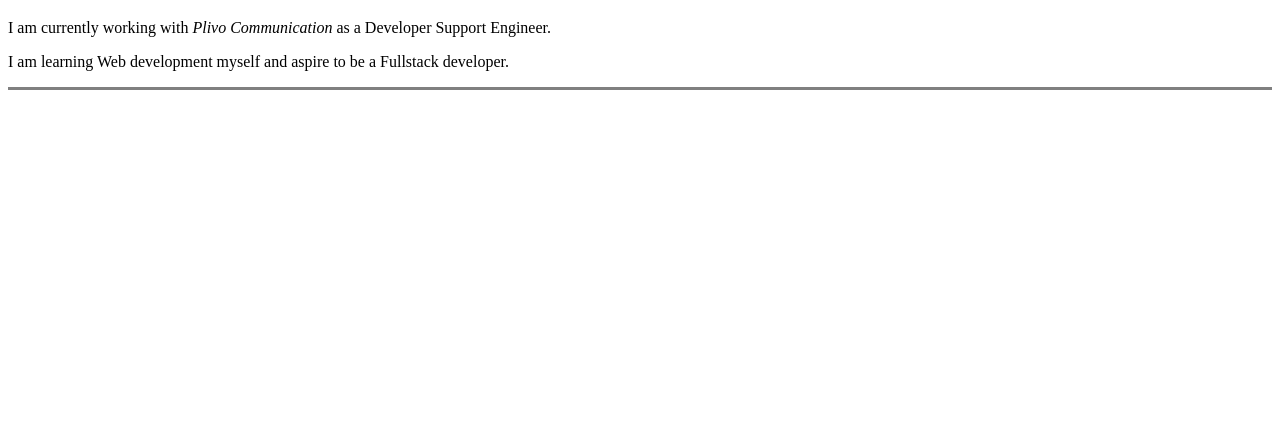
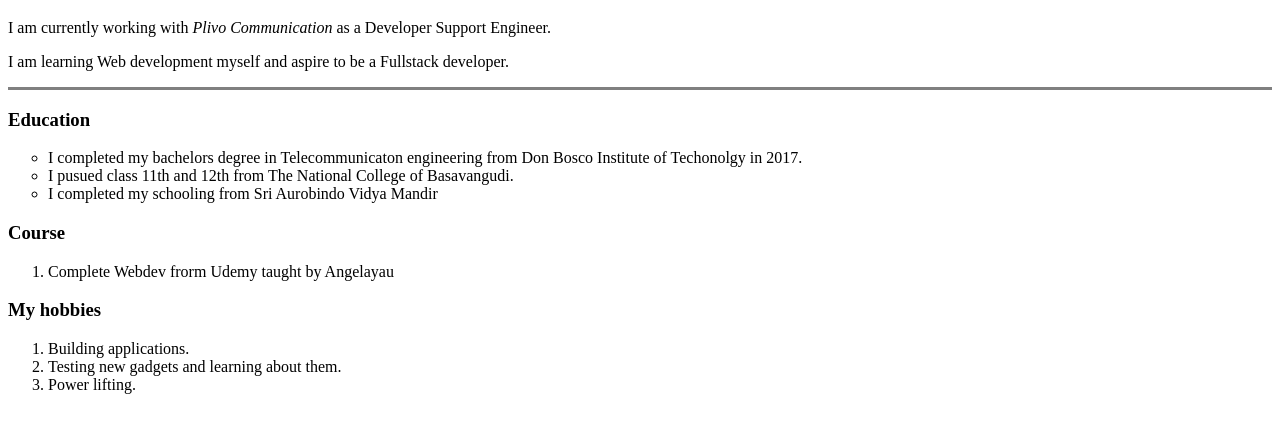
Before and after one commit to loki-NK/Webdev, a plain HTML site: page Webdev/HTML- My personal Site/index.html in a window 1280 px wide. Shown: the part 61-494 px from the top of the page. Drawn offline with Linux system fonts and the light colour scheme.

```diff
--- a/Webdev/HTML- My personal Site/index.html
+++ b/Webdev/HTML- My personal Site/index.html
@@ -11,6 +11,22 @@
   <p>I am currently working with <em>Plivo Communication</em> as a Developer Support Engineer.</p>
   <p>I am learning Web development myself and aspire to be a Fullstack developer.</p>
   <hr size='3' noshade>
+  <h3>Education</h3>
+  <ul style="list-style-type:circle;">
+    <li>I completed my bachelors degree in Telecommunicaton engineering from Don Bosco Institute of Techonolgy in 2017.</li>
+    <li>I pusued class 11th and 12th from The National College of Basavangudi.</li>
+    <li>I completed my schooling from Sri Aurobindo Vidya Mandir</li>
+  </ul>
+  <h3>Course</h3>
+    <ol type="1">
+      <li>Complete Webdev frorm Udemy taught by Angelayau</li>
+    </ol>
+  <h3>My hobbies</h3>
+  <ol>
+    <li>Building applications.</li>
+    <li>Testing new gadgets and learning about them.</li>
+    <li>Power lifting.</li>
+  </ol>
 </body>
 
 </html>
```
